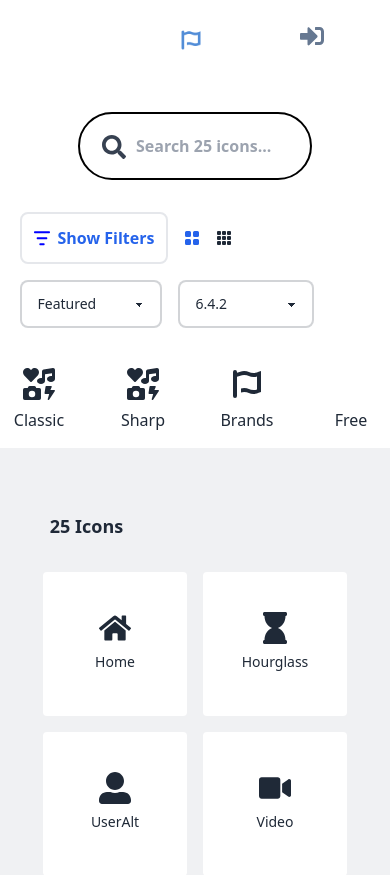
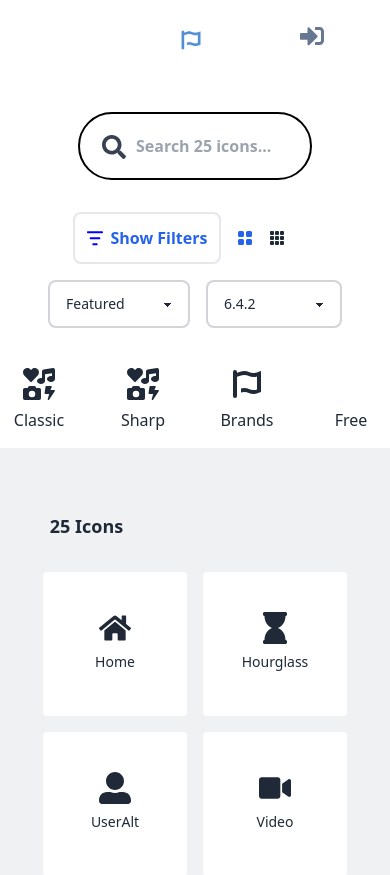
Before and after one commit to hasanisokay/font-awesome-replica, a React (Vite) app: page / in a window 390 px wide. Shown: the top 875 px of the page. Built offline with nearby package versions, Linux system fonts and the light colour scheme; some icons are missing.

Commit message:
category spacing adjusted for sm device

```diff
--- a/src/components/Categories.jsx
+++ b/src/components/Categories.jsx
@@ -28,7 +28,7 @@ const Categories = () => {
                     <span>Free</span>
                 </div>
             </div>
-            <div className='flex items-center gap-4 lg:flex-nowrap flex-wrap'>
+            <div className='flex items-center gap-4 lg:flex-nowrap justify-center lg:justify-normal flex-wrap'>
                 <div onClick={() => setShowFilter(!showFilter)} className={`text-blue-600 flex gap-2 items-center rounded-lg border-2 p-3 cursor-pointer lg:hidden`}>
                     <img src={filter} className={`w-4 h-4 ${showFilter ? 'transform rotate-180' : ''}`} alt="filter-icon" /> <p className='font-semibold'> {showFilter ? "Close" : "Show"} Filters</p>
                 </div>
```
